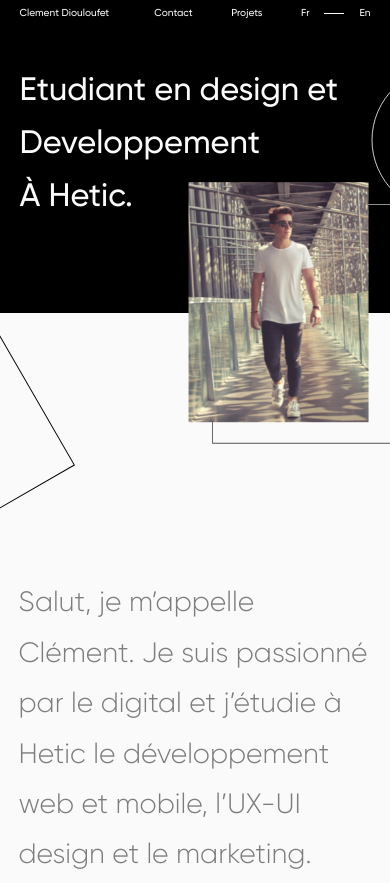
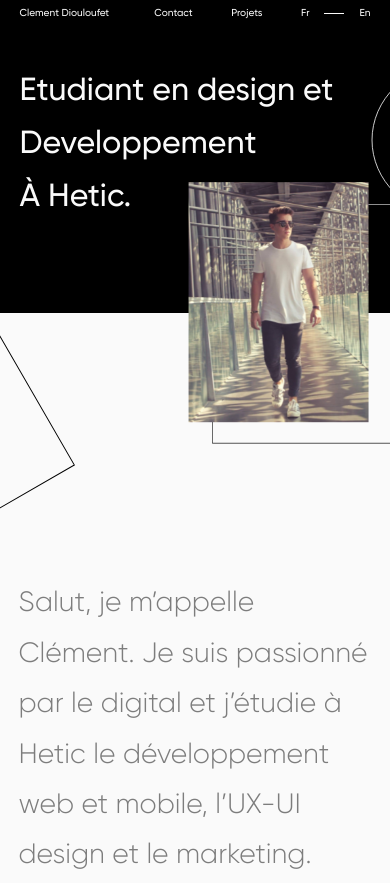
Before and after one commit to Dioulouf/portofolio2020, a website: page index.html in a window 390 px wide. Shown: the top 883 px of the page. Drawn offline with Linux system fonts and the light colour scheme.

Commit message:
test correct issue font size on phone

```diff
--- a/sources/styles/sass/style.scss
+++ b/sources/styles/sass/style.scss
@@ -46,7 +46,7 @@
     animation-delay: 3s;
 
     @include for-phone-only {
-        font-size: 5.8rem;
+        font-size: 32px;
     }
 }
 
@@ -337,7 +337,7 @@
 
         @include for-phone-only {
             margin-bottom: 40%;
-            font-size: 5rem;
+            font-size: 28px;
         }
     }
 
```
Also changed, not shown: sources/styles/css/style.css.
